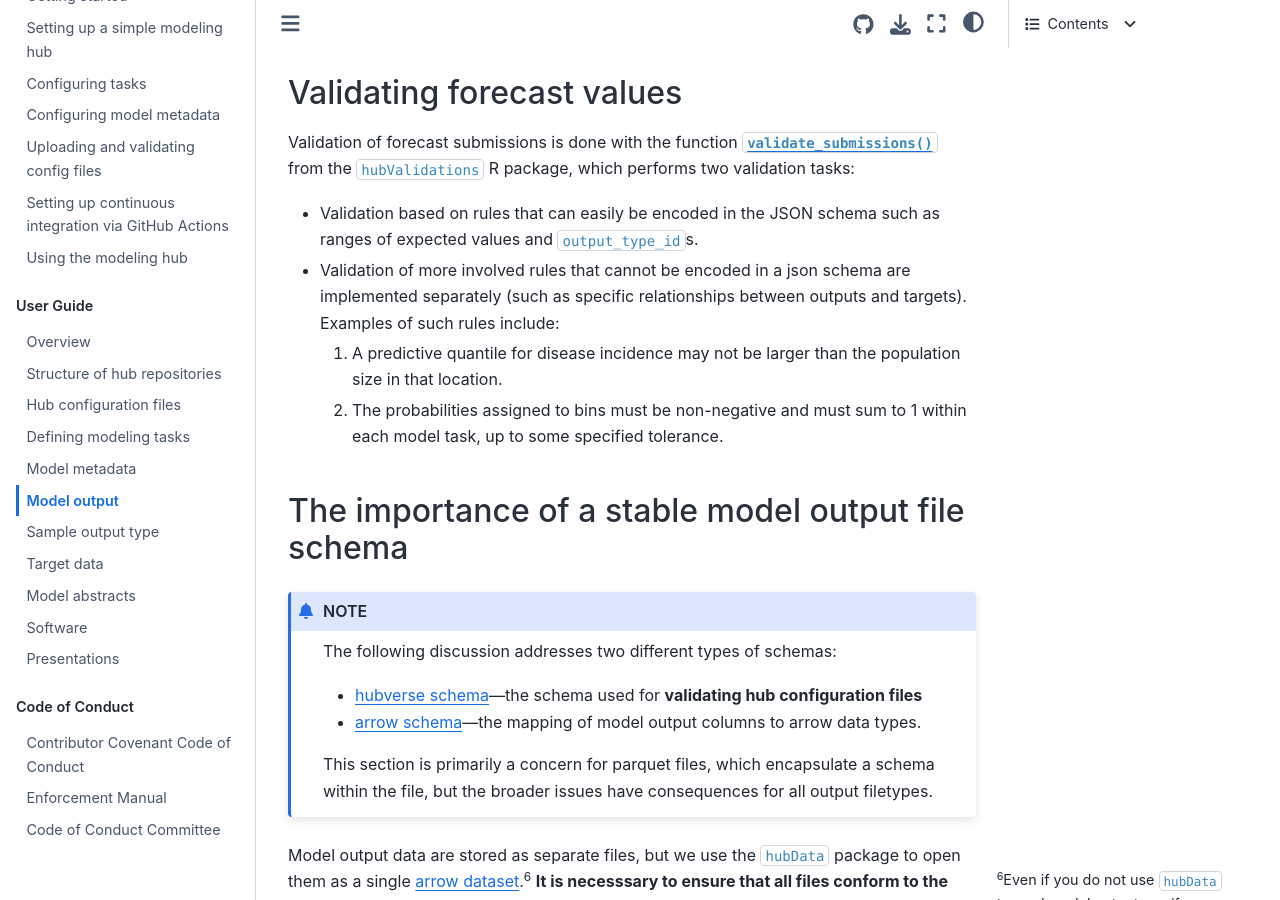
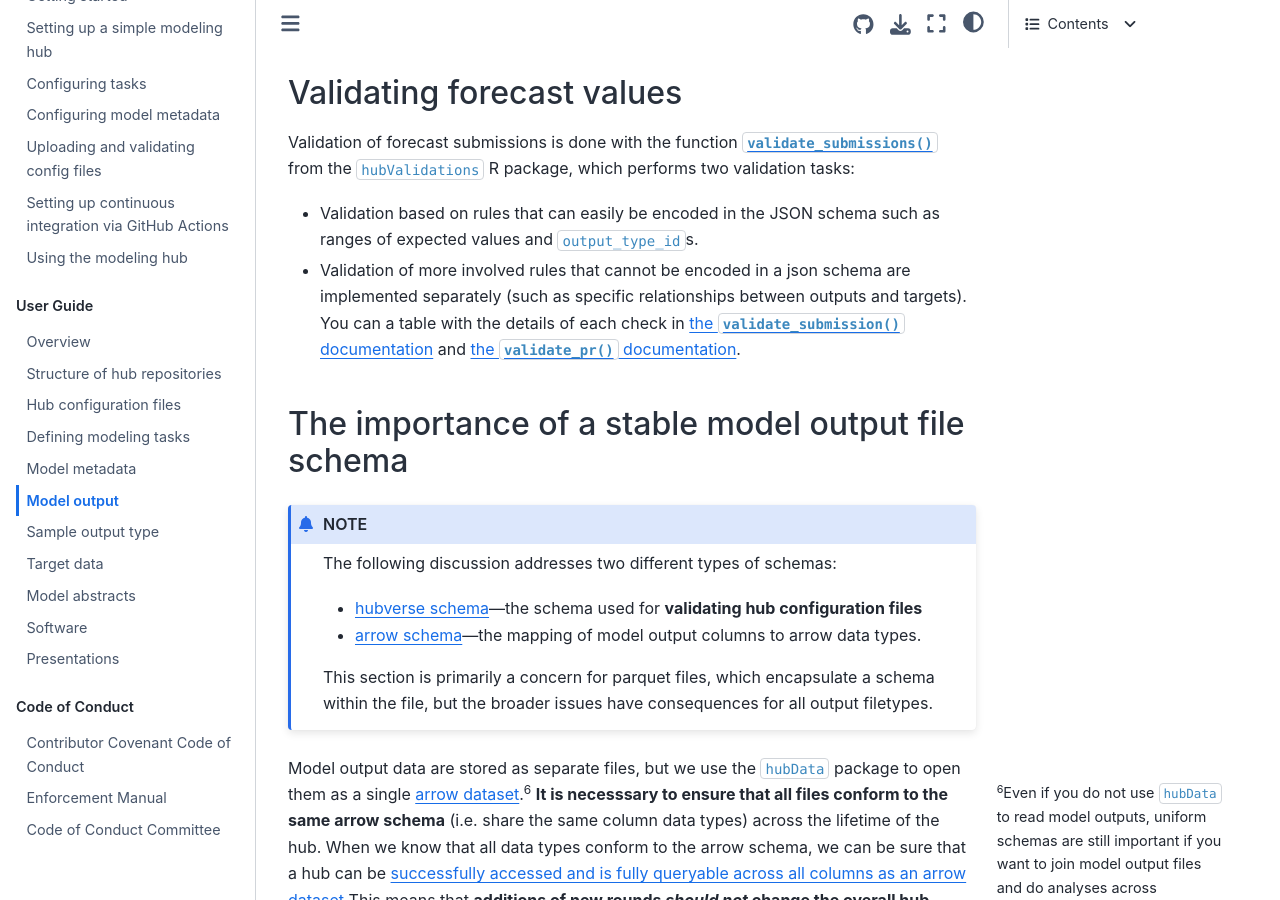
Before and after one commit to hubverse-org/hubDocs, a Sphinx documentation site: the page built from docs/source/user-guide/model-output.md, in a window 1280 px wide and 900 px high, scrolled down 6307 px. Built offline with Sphinx 7.4.7 and the Sphinx Book theme 1.1.4, drawn with Linux system fonts in a browser that asks for light colours; comment, search, counter and statistics services are not loaded.

Commit message:
Apply suggestions from code review

```diff
--- a/docs/source/user-guide/model-output.md
+++ b/docs/source/user-guide/model-output.md
@@ -171,11 +171,7 @@ from the `hubValidations` R package, which performs two validation tasks:
 
 * Validation of more involved rules that cannot be encoded in a json schema are
   implemented separately (such as specific relationships between outputs and
-  targets). Examples of such rules include:
-   1. A predictive quantile for disease incidence may not be larger than the
-      population size in that location.
-   2. The probabilities assigned to bins must be non-negative and must sum to 1
-      within each model task, up to some specified tolerance.
+  targets). You can a table with the details of each check in [the `validate_submission()` documentation](https://hubverse-org.github.io/hubValidations/reference/validate_submission.html#details) and [the `validate_pr()` documentation](https://hubverse-org.github.io/hubValidations/reference/validate_pr.html#details).
 
 
 (model-output-schema)=
```
